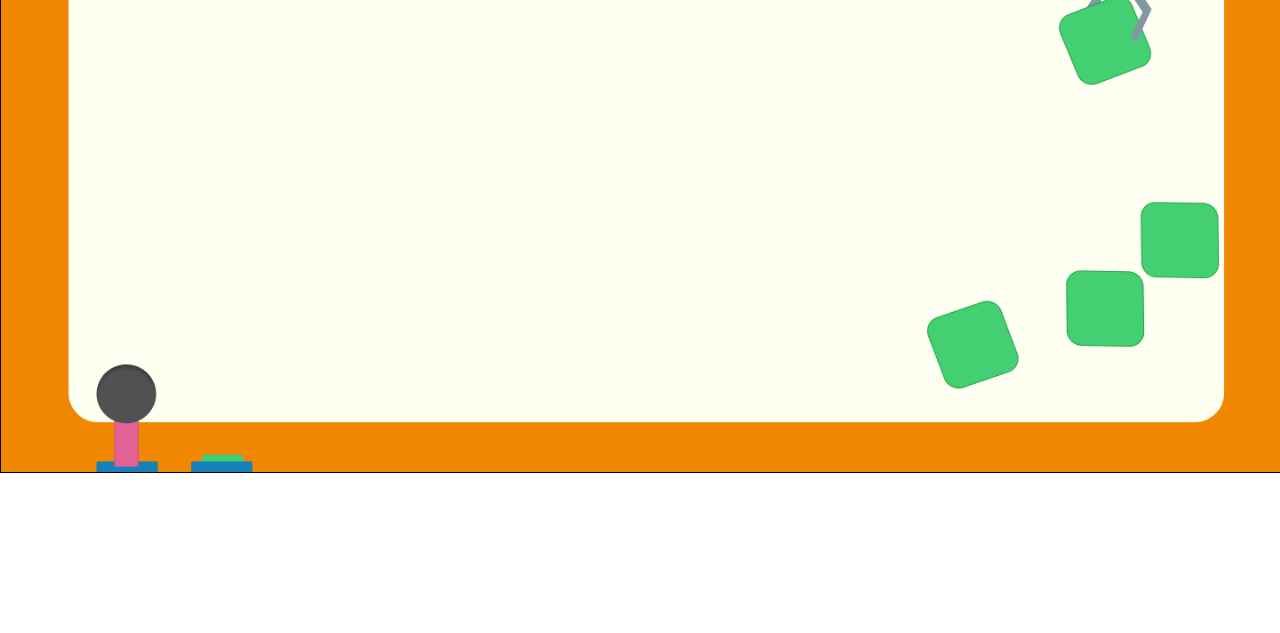
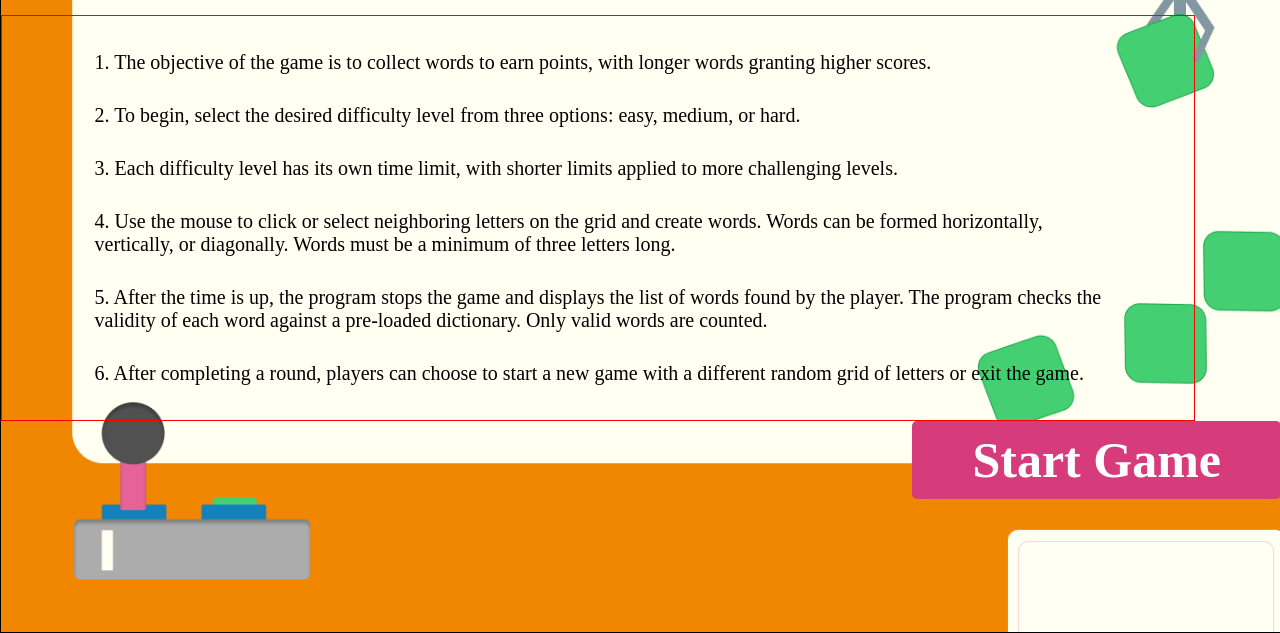
Before and after one commit to MikeGomez08/Word-Boogle, a plain HTML site: page instructions.html in a window 1280 px wide. Shown: the part 329-962 px from the top of the page. Before the commit the page ends 802 px from the top, so only its background shows below. Drawn offline with Linux system fonts and the light colour scheme.

Commit message:
Instructions Desktop added

```diff
--- a/instructions.html
+++ b/instructions.html
@@ -12,6 +12,22 @@
       <h1 class="text-title">Instructions</h1>
     </div>
 
+    <div class="instructions">
+      <div class="text-instruct">
+        <p class="instruction">1. The objective of the game is to collect words to earn points, with longer words granting higher scores.</p>
+        <p class="instruction">2. To begin, select the desired difficulty level from three options: easy, medium, or hard.</p>
+        <p class="instruction">3. Each difficulty level has its own time limit, with shorter limits applied to more challenging levels.</p>
+        <p class="instruction">4. Use the mouse to click or select neighboring letters on the grid and create words. Words can be formed horizontally, vertically, or diagonally. Words must be a minimum of three letters long.</p>
+        <p class="instruction">5. After the time is up, the program stops the game and displays the list of words found by the player. The program checks the validity of each word against a pre-loaded dictionary. Only valid words are counted.</p>
+        <p class="instruction">6. After completing a round, players can choose to start a new game with a different random grid of letters or exit the game.</p>
+      </div>
+    </div>
+
+    <div class="header-title2">
+      <a href="mode.html"><h1 class="text-title2">Start Game</h1></a>
+
+    </div>
+
   </div>
 
   <script src="script.js"></script>
--- a/style.css
+++ b/style.css
@@ -3,15 +3,14 @@
   padding: 0;
 }
 
-html {
-  overflow: hidden;
-}
 
 .button-container {
   margin-top: 25%;
 
 }
-
+a{
+  text-decoration: none;
+}
 button {
   background-color: #ffffff;
   color: #146D9B;
@@ -62,7 +61,7 @@ button {
   background-size: cover;
   width: 100%;
   background-repeat: no-repeat;
-  height: 100vh;
+  height: 120vh;
 }
 
 
@@ -78,3 +77,42 @@ button {
   font-size: 50px;
   border-radius: 5px;
 }
+
+.header-title2 {
+ display: flex;
+ justify-content: flex-end;
+ align-items: center;
+}
+
+
+.text-title2{
+  width: fit-content;
+  padding: 10px 60px;
+  background-color: #D63C7C;
+  color: #fff;
+  font-size: 50px;
+  border-radius: 5px;
+}
+
+
+.instructions {
+ margin-top: 20px;
+ padding: 20px;
+ display: flex;
+ justify-content: center;
+ flex-direction: column;
+ width: 90%;
+ border: 1px solid red;
+}
+
+.text-instruct {
+  display: flex;
+  margin: 0  5%;
+  justify-content: center;
+  flex-direction: column;
+}
+
+.instruction {
+  font-size: 20px;
+  padding: 15px;
+}
```
